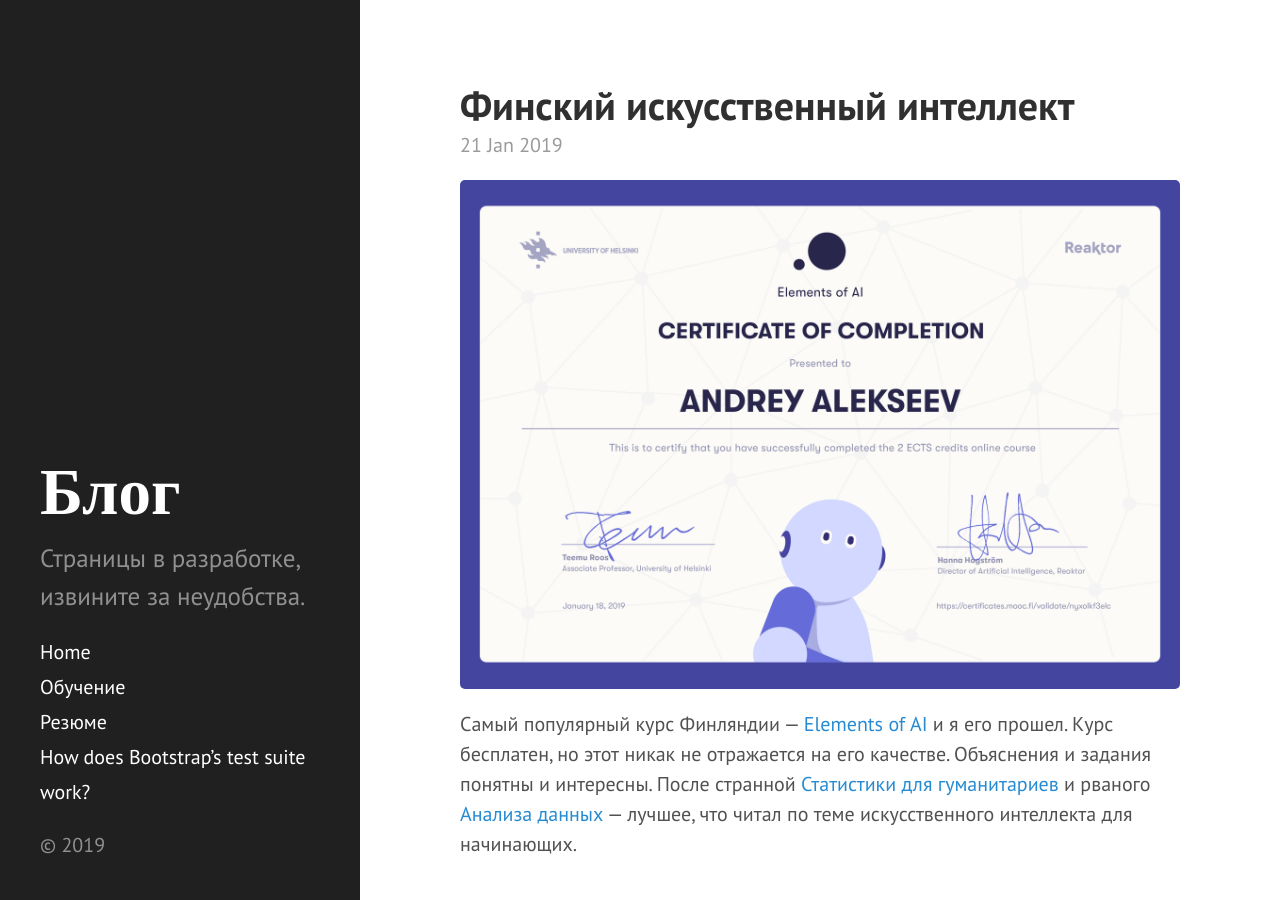
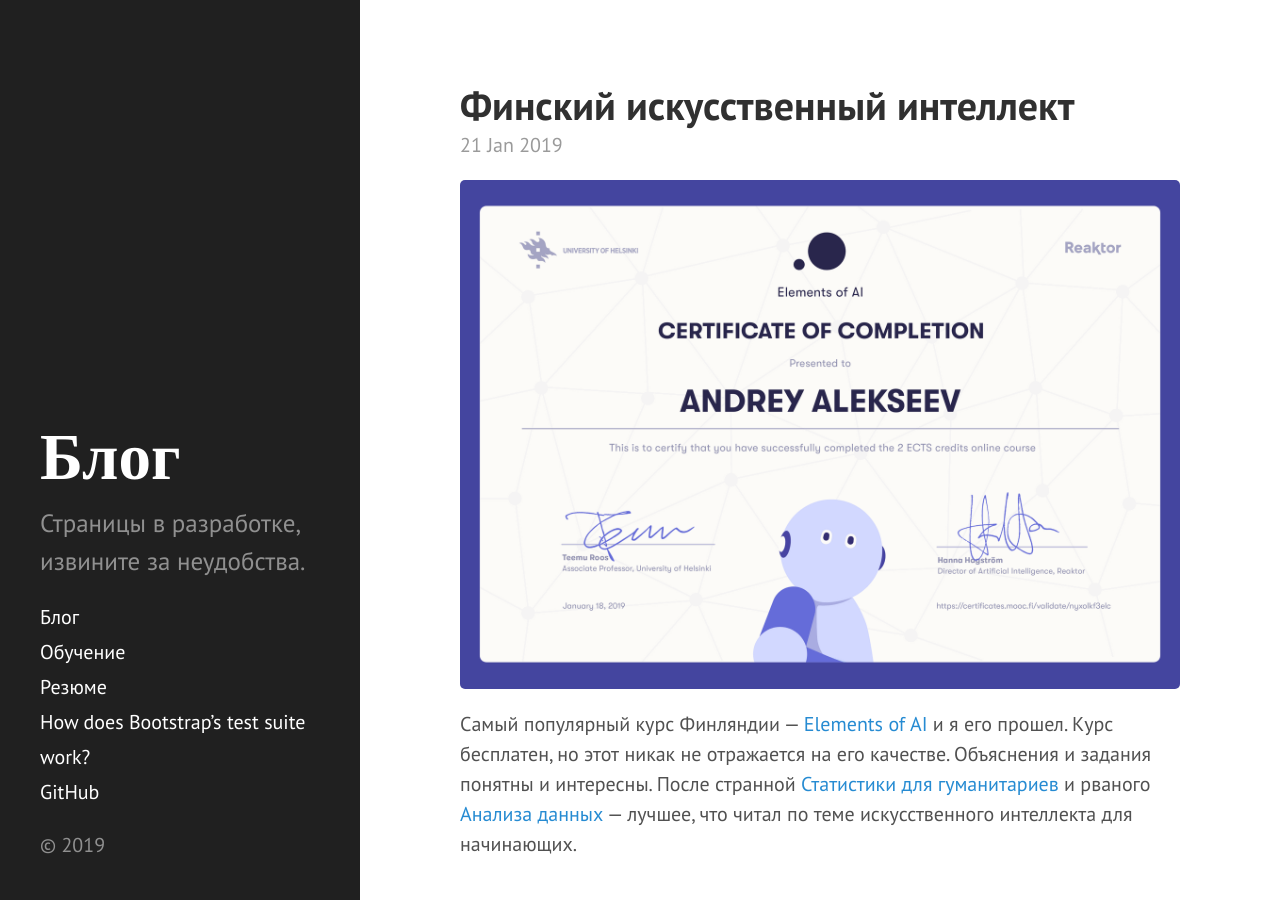
Before and after one commit to Drewleks/about-me, a Jekyll site: the page built from index.html, in a window 1280 px wide and 900 px high. Built offline with Jekyll 4.4.1, drawn with Linux system fonts in a browser that asks for light colours; the list of posts is cut into pages by our own code.

Commit message:
add changes

```diff
--- a/_config.yml
+++ b/_config.yml
@@ -23,4 +23,4 @@
 version:          2.1.0
 
 github:
-  repo:           https://github.com/poole/hyde
+  repo:           https://github.com/Drewleks
--- a/_includes/sidebar.html
+++ b/_includes/sidebar.html
@@ -10,7 +10,7 @@
     </div>
 
     <nav class="sidebar-nav">
-      <a class="sidebar-nav-item{% if page.url == site.baseurl %} active{% endif %}" href="{{ site.baseurl }}">Home</a>
+      <a class="sidebar-nav-item{% if page.url == site.baseurl %} active{% endif %}" href="{{ site.baseurl }}">Блог</a>
 
       {% comment %}
         The code below dynamically generates a sidebar nav of pages with
@@ -26,6 +26,7 @@
         {% endif %}
       {% endfor %}
 
+      <a class="sidebar-nav-item" href="{{ site.github.repo }}">GitHub</a>
     </nav>
 
     <p>&copy; {{ site.time | date: '%Y' }}</p>
```
